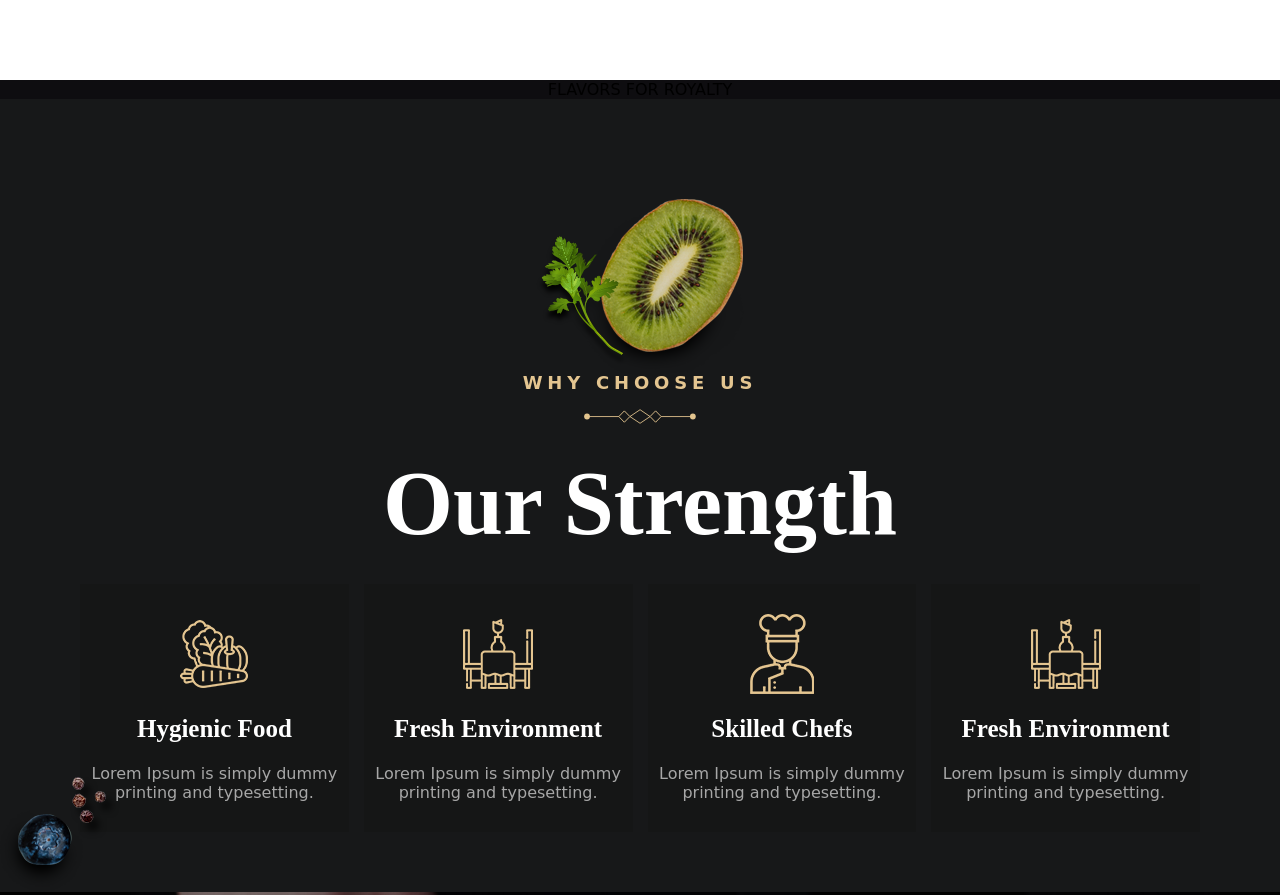
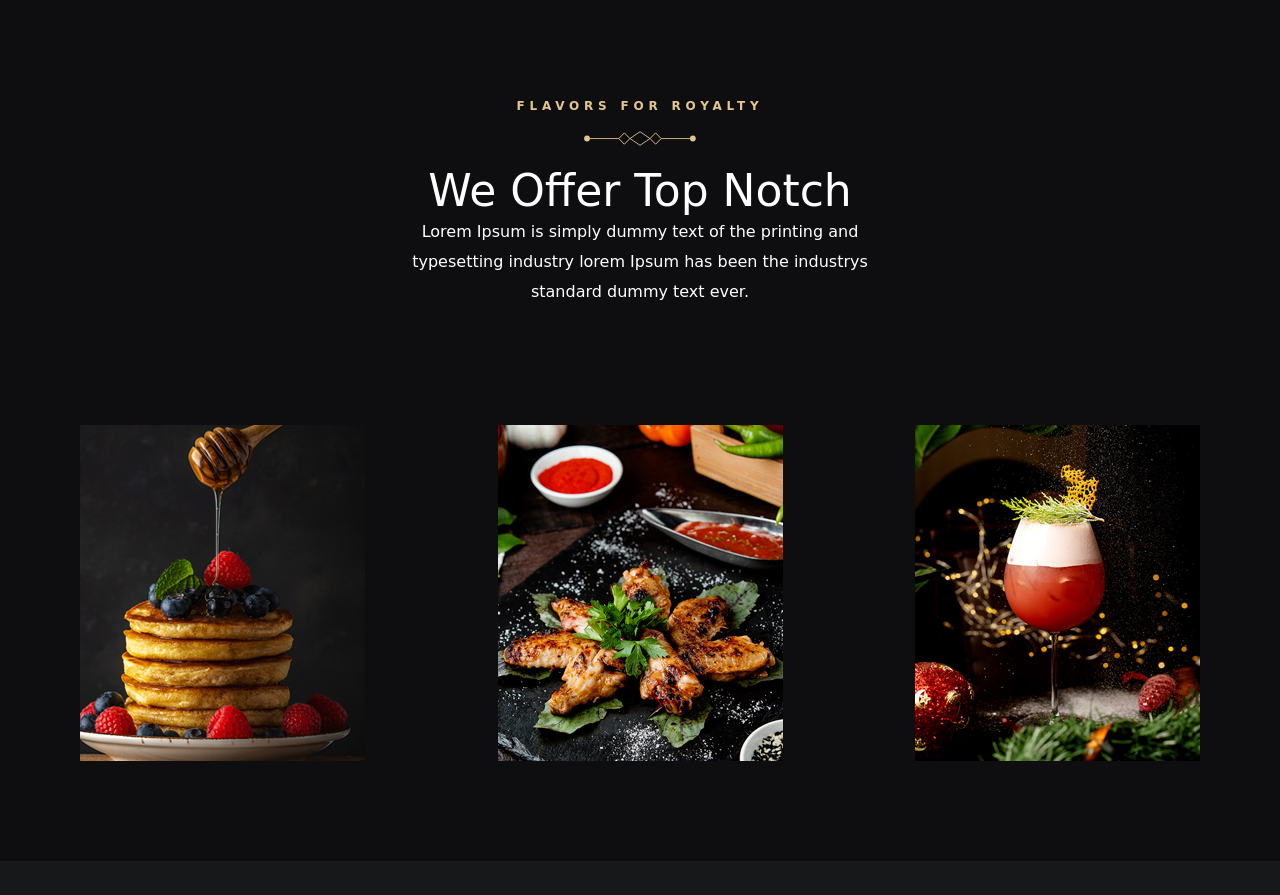
Before and after one commit to AdityaShah272001/sass-figma, a plain HTML site: page index.html in a window 1280 px wide. Shown: the part 720-1615 px from the top of the page. Drawn offline with Linux system fonts and the light colour scheme; a web font is replaced by a local one.

```diff
--- a/index.html
+++ b/index.html
@@ -97,8 +97,39 @@
         </div>
     </section>
     <section class="Royalty">
-        <div class="flavour">
-            <span>FLAVORS FOR ROYALTY</span>
+        <div class="container">
+            <div class="flavour">
+                <span>FLAVORS FOR ROYALTY</span>
+            </div>
+            <br>
+            <div class="img-setlength">
+                <img src="images/pillar-line.svg" alt="">
+            </div>
+            <br>
+            <div class="heading-royalty">
+                <h4>We Offer Top Notch</h4>
+                <p>
+                    Lorem Ipsum is simply dummy text of the printing and
+                    <br>
+                    typesetting industry lorem Ipsum has been the
+                    industrys
+                    <br>
+                    standard
+                    dummy text ever.
+                </p>
+            </div>
+            <br>
+            <div class="maincake-img">
+                <div class="cake-1">
+                    <img src="images/cake-1.jpg" alt="">
+                </div>
+                <div class="cake-2">
+                    <img src="images/cake-2.jpg" alt="">
+                </div>
+                <div class="cake-3">
+                    <img src="images/cake-3.jpg" alt="">
+                </div>
+            </div>
         </div>
     </section>
     <section class="strength">
--- a/main.scss/style.scss
+++ b/main.scss/style.scss
@@ -340,6 +340,42 @@ header {
 .Royalty {
     background-color: #0E0D10;
     text-align: center;
+    padding: 100px 0px 100px 0px;
+    margin-top: -80px;
+
+    .flavour span {
+        color: #e4c58f;
+        font-size: 12px;
+        font-weight: 700;
+        letter-spacing: .4em;
+        line-height: 1em;
+        margin-bottom: 10px;
+        text-transform: uppercase;
+    }
+
+    .heading-royalty h4 {
+        background: none;
+        color: #fff;
+        font-family: "Forum", cursive;
+        font-weight: 500;
+        line-height: 1.2em;
+        font-size: 44px;
+
+    }
+
+    .heading-royalty p {
+        color: #fff;
+        font-family: "Forum", cursive;
+        font-size: 16px;
+        font-weight: 500;
+        line-height: 1.85em;
+        margin-bottom: 100px;
+    }
+
+    .maincake-img {
+        @include flexprob;
+        justify-content: space-between;
+    }
 }
 
 //Royalty end
```
Also changed, not shown: main.scss/style.css, 1 other file.
